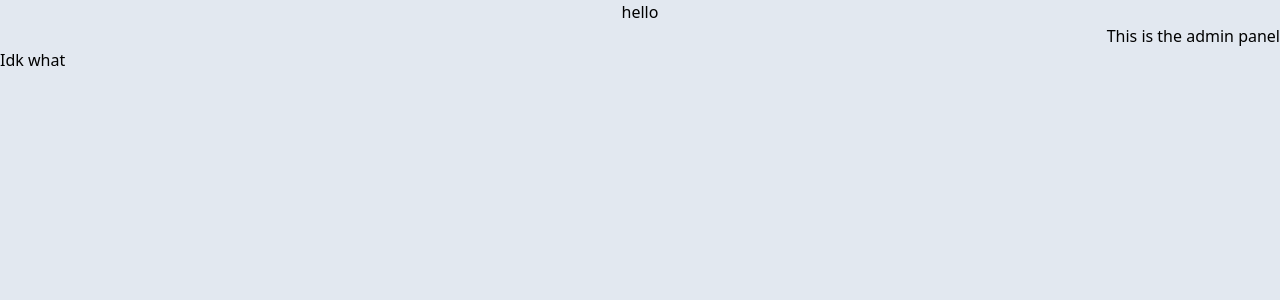
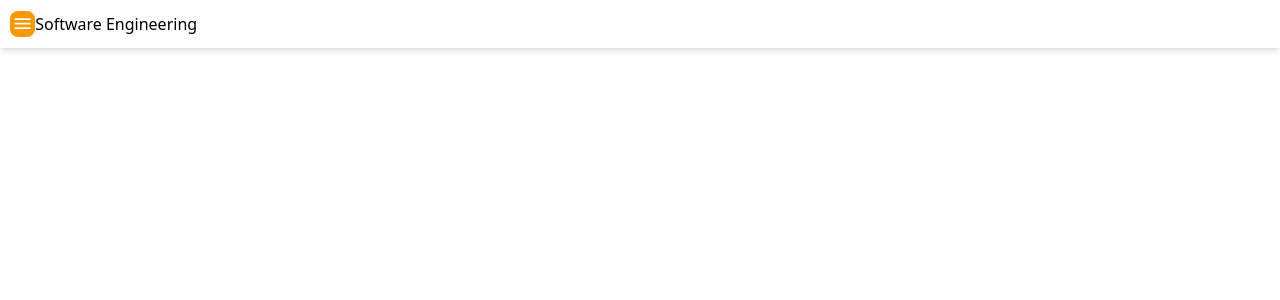
Before and after one commit to Group-ni-Carlo/se-webapp-fe, a Next.js app: page /admin in a window 1280 px wide. Shown: the top 300 px of the page. Built offline with nearby package versions, Linux system fonts and the light colour scheme.

Commit message:
feat(admin): added navigation bar

```diff
--- /dev/null
+++ b/app/admin/layout.tsx
@@ -0,0 +1,27 @@
+import AdminNavBar from '@components/AdminNav';
+import React, { ReactNode } from 'react';
+
+export const metadata: {[key: string]: string} = {
+    title: "Software Engineering",
+    description: "Home of the Philippine Society of Software Engineers"
+}
+
+type LayoutProps = {
+    children?: ReactNode;
+}
+
+const RootLayout = ({ children }: LayoutProps) => {
+  return (
+    <html lang="en">
+        <body className="bg-whitesmoke">
+
+            <main className="app">
+                <AdminNavBar />
+                { children }
+            </main>
+        </body>
+    </html>
+  )
+}
+
+export default RootLayout
--- a/app/admin/page.tsx
+++ b/app/admin/page.tsx
@@ -1,12 +1,9 @@
+import AdminNavBar from '@components/AdminNav'
 import React from 'react'
 
 const Dashboard = () => {
   return (
-    <div className="w-full flex-center flex-col">
-        <h1 className="text-center">hello</h1>
-        <h1 className="text-end">This is the admin panel</h1>
-        <h1 className="text-start">Idk what</h1>
-    </div>
+    <></>
   )
 }
 
--- a/app/page.tsx
+++ b/app/page.tsx
@@ -4,7 +4,7 @@ const Home: React.FC = () => {
   return (
     <div className="w-full flex-center">
         <h1 className="text-center">
-            Hello
+            Hello what
         </h1>
     </div>
   )
--- /dev/null
+++ b/components/AdminNav.tsx
@@ -0,0 +1,50 @@
+"use client"
+import React from 'react';
+import { Fragment } from 'react';
+import Link from 'next/link';
+import { useState, useEffect } from 'react';
+import Icon from '@mdi/react';
+import { mdiMenu, mdiBullhorn, mdiTshirtCrew, mdiHandshake, mdiKeyboardBackspace } from '@mdi/js';
+
+const AdminNavBar: React.FC = () => {
+    const [toggleMenu, setToggleMenu] = useState(false);
+
+  return (
+    <Fragment>
+    <section className="w-full flex items-center px-2.5 shadow-md flex-center flex-row h-12 bg-white">
+        <div className="flex gap-2 flex-center" onClick={() => setToggleMenu(!toggleMenu)}>
+            <Icon className="bg-orange text-white rounded-lg p-0.5" path={mdiMenu} size={1.05} />
+        </div>
+
+        <div className="sm:flex hidden">
+            <h1>Software Engineering</h1>
+        </div>
+    </section>
+    {toggleMenu && (
+        <div className="flex flex-col absolute h-full bg-white w-60 m-0 shadow-md top-0 gap-y-5">
+            <div className="flex relative inset-0 flex-col mt-5 ml-5 w-full">
+                <span onClick={() => setToggleMenu(!toggleMenu)}>
+                    <Icon className="text-orange" path={mdiKeyboardBackspace} size={1.2}/>
+                </span>
+            </div>
+            <div className="flex flex-col mt-5 ml-10 w-full gap-y-4">
+                <Link href="/admins/announcement" className="flex flex-row gap-x-2">
+                    <Icon className="text-orange" path={mdiBullhorn} size={1} />
+                    <h1>Announcements</h1>
+                </Link>
+                <Link href="/admins/merch" className="flex flex-row gap-x-2">
+                    <Icon className="text-orange" path={mdiTshirtCrew} size={1} />
+                    <h1>Merchandise</h1>
+                </Link>
+                <Link href="/admins/merch" className="flex flex-row gap-x-2">
+                    <Icon className="text-orange" path={mdiHandshake} size={1} />
+                    <h1>Sponsors</h1>
+                </Link>
+            </div>
+        </div>
+    )}
+    </Fragment>
+  )
+}
+
+export default AdminNavBar;
```
